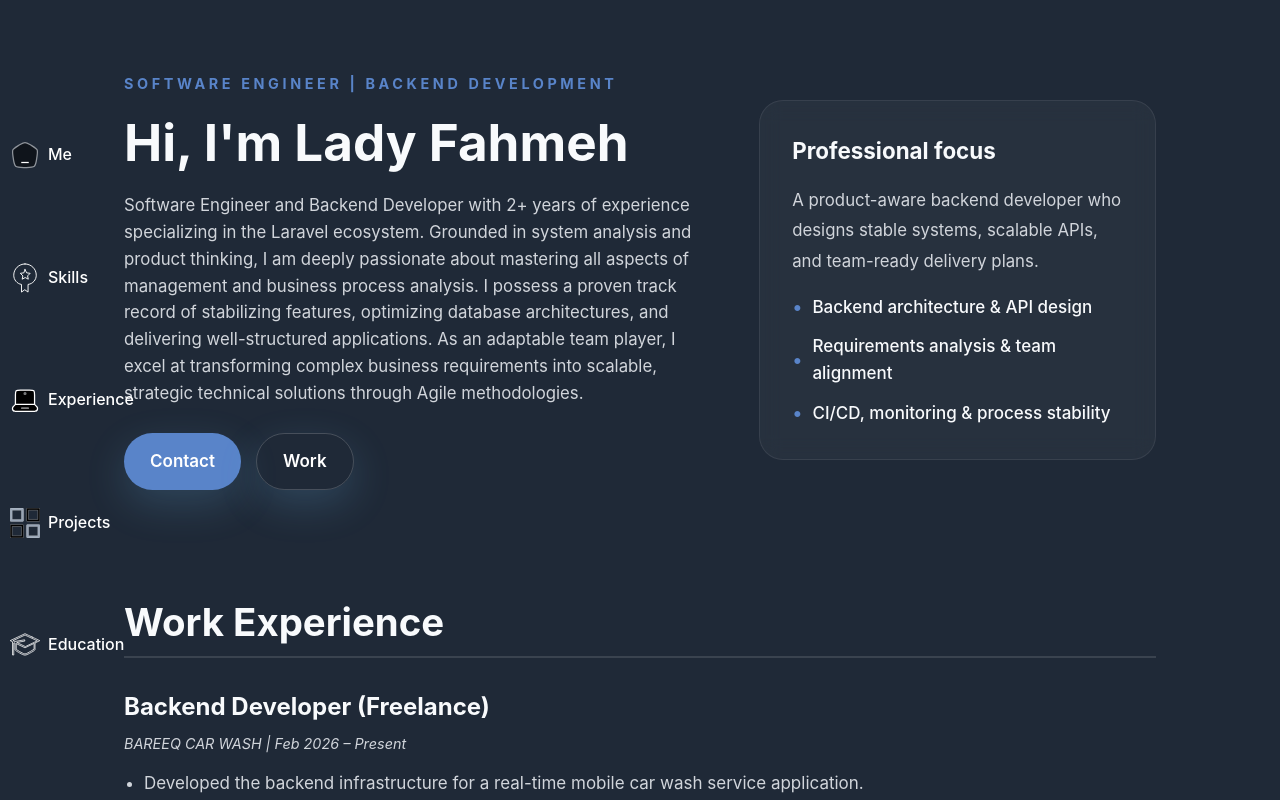
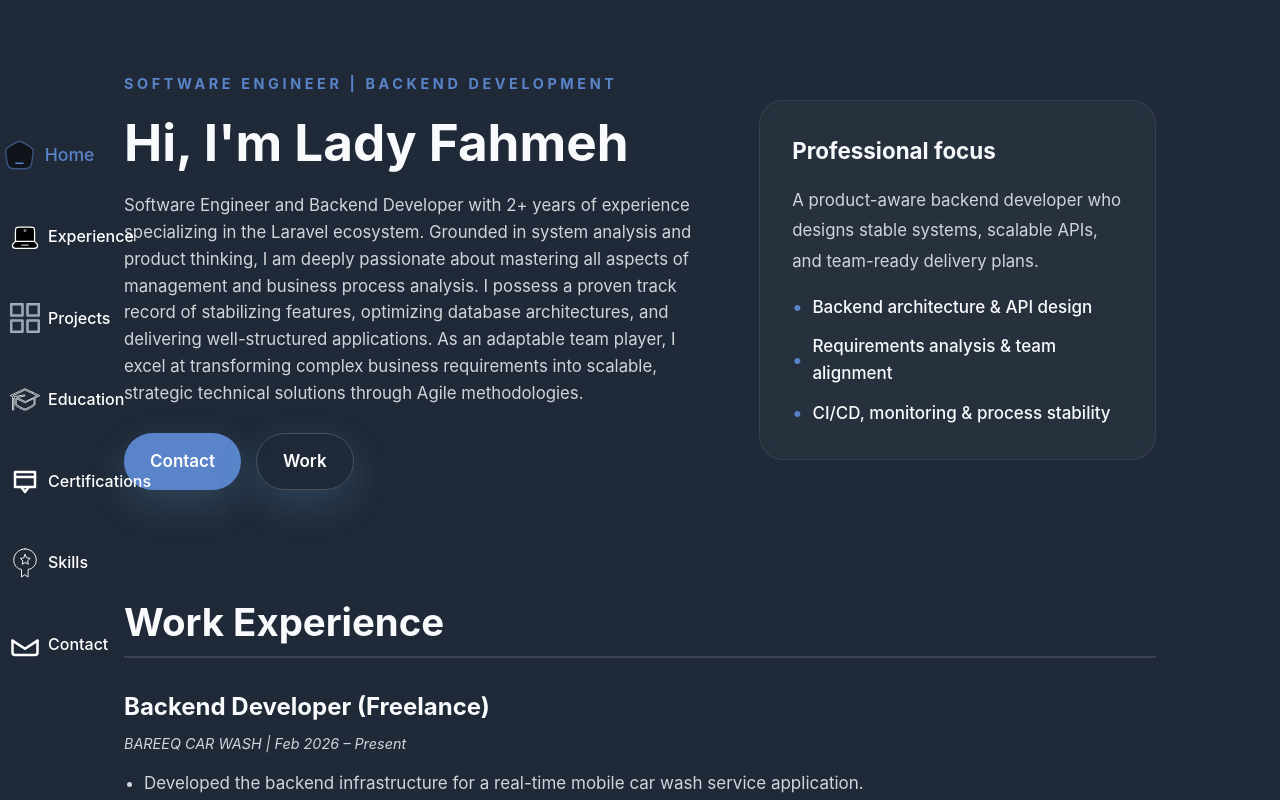
Before and after one commit to lady-fahmeh/portfolio, a plain HTML site: page index.html in a window 1280 px wide. Shown: the top 800 px of the page. Drawn offline with nearby package versions, Linux system fonts and the light colour scheme.

Commit message:
feat: Enhance navigation with active link highlighting and add new sections

```diff
--- a/css/style.css
+++ b/css/style.css
@@ -442,14 +442,22 @@ a:hover {
     transform 0.2s;
 }
 
+.side-nav a {
+  color: inherit;
+}
+
 .side-nav .nav-bar-item svg {
   width: 30px;
   height: 30px;
   stroke: currentColor;
 }
 
-.side-nav .nav-bar-item:hover {
+.side-nav .nav-bar-item:hover,
+.side-nav a.active .nav-bar-item {
   color: var(--primary-color);
+}
+
+.side-nav a.active .nav-bar-item {
   transform: scale(1.1);
 }
 
--- a/index.html
+++ b/index.html
@@ -13,87 +13,78 @@
 </head>
 
 <body>
-    <nav class="side-nav animate__animated animate__fadeIn" style="animation-delay: 1s;">
+        <nav class="side-nav animate__animated animate__fadeIn" style="animation-delay: 1s;">
         <a href="#header">
             <div class="nav-bar-item">
                 <svg width="30px" height="30px" viewBox="0 0 24 24">
-                    <path opacity="0.5"
-                        d="M2.36407 12.9579C1.98463 10.3208 1.79491 9.00229 2.33537 7.87495C2.87583 6.7476 4.02619 6.06234 6.32691 4.69181L7.71175 3.86687C9.80104 2.62229 10.8457 2 12 2C13.1543 2 14.199 2.62229 16.2882 3.86687L17.6731 4.69181C19.9738 6.06234 21.1242 6.7476 21.6646 7.87495C22.2051 9.00229 22.0154 10.3208 21.6359 12.9579L21.3572 14.8952C20.8697 18.2827 20.626 19.9764 19.451 20.9882C18.2759 22 16.5526 22 13.1061 22H10.8939C7.44737 22 5.72409 22 4.54903 20.9882C3.37396 19.9764 3.13025 18.2827 2.64284 14.8952L2.36407 12.9579Z" />
+                    <path opacity="0.5" d="M2.36407 12.9579C1.98463 10.3208 1.79491 9.00229 2.33537 7.87495C2.87583 6.7476 4.02619 6.06234 6.32691 4.69181L7.71175 3.86687C9.80104 2.62229 10.8457 2 12 2C13.1543 2 14.199 2.62229 16.2882 3.86687L17.6731 4.69181C19.9738 6.06234 21.1242 6.7476 21.6646 7.87495C22.2051 9.00229 22.0154 10.3208 21.6359 12.9579L21.3572 14.8952C20.8697 18.2827 20.626 19.9764 19.451 20.9882C18.2759 22 16.5526 22 13.1061 22H10.8939C7.44737 22 5.72409 22 4.54903 20.9882C3.37396 19.9764 3.13025 18.2827 2.64284 14.8952L2.36407 12.9579Z" />
                     <path d="M15 18H9" />
                 </svg>
-                <span>Me</span>
-
-            </div>
-        </a>
-        <a href="#skills">
-            <div class="nav-bar-item">
-                <svg width="30px" height="30px" viewBox="0 0 64 64" fill="none" stroke="currentColor" stroke-width="2"
-                    stroke-linecap="round" stroke-linejoin="round">
-                    <path
-                        d="M32 2C18.745 2 8 12.745 8 26c0 9.941 7.059 18.246 16.5 19.77V62l7-5 7 5V45.77C48.941 44.246 56 35.941 56 26 56 12.745 45.255 2 32 2z" />
-                    <path d="M32 14l3.5 7 7.5 1-5.5 5.5 1.5 7-6.5-3.5-6.5 3.5 1.5-7-5.5-5.5 7.5-1L32 14z" />
-                </svg>
-                <span>Skills</span>
-
+                <span>Home</span>
             </div>
         </a>
         <a href="#experience">
             <div class="nav-bar-item">
                 <svg width="30px" height="30px" viewBox="0 0 24 24">
-                    <path
-                        d="M19.6471 15.5357H4.35294M19.6471 15.5357V8C19.6471 6.11438 19.6471 5.17157 19.0613 4.58579C18.4755 4 17.5327 4 15.6471 4H8.35294C6.46732 4 5.52451 4 4.93873 4.58579C4.35294 5.17157 4.35294 6.11438 4.35294 8V15.5357M19.6471 15.5357L21.3911 17.3358C21.4356 17.3818 21.4579 17.4048 21.4787 17.4276C21.7998 17.7802 21.9843 18.2358 21.999 18.7124C22 18.7433 22 18.7753 22 18.8393C22 18.9885 22 19.0631 21.996 19.1261C21.9325 20.1314 21.1314 20.9325 20.1261 20.996C20.0631 21 19.9885 21 19.8393 21H4.16068C4.01148 21 3.93688 21 3.87388 20.996C2.86865 20.9325 2.06749 20.1314 2.00398 19.1261C2 19.0631 2 18.9885 2 18.8393C2 18.7753 2 18.7433 2.00096 18.7124C2.01569 18.2358 2.20022 17.7802 2.52127 17.4276C2.54208 17.4048 2.56438 17.3818 2.60888 17.3358L4.35294 15.5357" />
+                    <path d="M19.6471 15.5357H4.35294M19.6471 15.5357V8C19.6471 6.11438 19.6471 5.17157 19.0613 4.58579C18.4755 4 17.5327 4 15.6471 4H8.35294C6.46732 4 5.52451 4 4.93873 4.58579C4.35294 5.17157 4.35294 6.11438 4.35294 8V15.5357M19.6471 15.5357L21.3911 17.3358C21.4356 17.3818 21.4579 17.4048 21.4787 17.4276C21.7998 17.7802 21.9843 18.2358 21.999 18.7124C22 18.7433 22 18.7753 22 18.8393C22 18.9885 22 19.0631 21.996 19.1261C21.9325 20.1314 21.1314 20.9325 20.1261 20.996C20.0631 21 19.9885 21 19.8393 21H4.16068C4.01148 21 3.93688 21 3.87388 20.996C2.86865 20.9325 2.06749 20.1314 2.00398 19.1261C2 19.0631 2 18.9885 2 18.8393C2 18.7753 2 18.7433 2.00096 18.7124C2.01569 18.2358 2.20022 17.7802 2.52127 17.4276C2.54208 17.4048 2.56438 17.3818 2.60888 17.3358L4.35294 15.5357" />
                     <path opacity="0.5" d="M9.5 18.5H14.5" stroke-width="1.5" stroke-linecap="round" />
-                    <path opacity="0.5"
-                        d="M12.75 6.75C12.75 7.16421 12.4142 7.5 12 7.5C11.5858 7.5 11.25 7.16421 11.25 6.75C11.25 6.33579 11.5858 6 12 6C12.4142 6 12.75 6.33579 12.75 6.75Z"
-                        fill="#1C274C" />
+                    <path opacity="0.5" d="M12.75 6.75C12.75 7.16421 12.4142 7.5 12 7.5C11.5858 7.5 11.25 7.16421 11.25 6.75C11.25 6.33579 11.5858 6 12 6C12.4142 6 12.75 6.33579 12.75 6.75Z" fill="#1C274C" />
                 </svg>
                 <span>Experience</span>
-
             </div>
         </a>
         <a href="#projects">
             <div class="nav-bar-item">
                 <svg width="30px" height="30px" viewBox="0 0 117 117">
                     <g fill-rule="evenodd">
-                        <path
-                            d="M4.5,52.9 L48.8,52.9 C51.1,52.9 52.9,51.1 52.9,48.8 L52.9,4.5 C52.9,2.2 51.1,0.4 48.8,0.4 L4.5,0.4 C2.2,0.4 0.4,2.2 0.4,4.5 L0.4,48.8 C0.4,51 2.3,52.9 4.5,52.9 Z M8.6,8.6 L44.7,8.6 L44.7,44.7 L8.6,44.7 L8.6,8.6 Z"
-                            fill="#97a4b5" />
-                        <path
-                            d="M116.6,4.5 C116.6,2.2 114.8,0.4 112.5,0.4 L68.2,0.4 C65.9,0.4 64.1,2.2 64.1,4.5 L64.1,48.8 C64.1,51.1 65.9,52.9 68.2,52.9 L112.5,52.9 C114.8,52.9 116.6,51.1 116.6,48.8 L116.6,4.5 Z M108.4,44.7 L72.3,44.7 L72.3,8.6 L108.4,8.6 L108.4,44.7 Z" />
-                        <path
-                            d="M4.5,116.6 L48.8,116.6 C51.1,116.6 52.9,114.8 52.9,112.5 L52.9,68.2 C52.9,65.9 51.1,64.1 48.8,64.1 L4.5,64.1 C2.2,64.1 0.4,65.9 0.4,68.2 L0.4,112.5 C0.4,114.7 2.3,116.6 4.5,116.6 Z M8.6,72.3 L44.7,72.3 L44.7,108.4 L8.6,108.4 L8.6,72.3 Z" />
-                        <path
-                            d="M112.5,64.1 L68.2,64.1 C65.9,64.1 64.1,65.9 64.1,68.2 L64.1,112.5 C64.1,114.8 65.9,116.6 68.2,116.6 L112.5,116.6 C114.8,116.6 116.6,114.8 116.6,112.5 L116.6,68.2 C116.6,66 114.7,64.1 112.5,64.1 Z M108.4,108.4 L72.3,108.4 L72.3,72.3 L108.4,72.3 L108.4,108.4 Z"
-                            fill="#97a4b5" />
+                        <path d="M4.5,52.9 L48.8,52.9 C51.1,52.9 52.9,51.1 52.9,48.8 L52.9,4.5 C52.9,2.2 51.1,0.4 48.8,0.4 L4.5,0.4 C2.2,0.4 0.4,2.2 0.4,4.5 L0.4,48.8 C0.4,51 2.3,52.9 4.5,52.9 Z M8.6,8.6 L44.7,8.6 L44.7,44.7 L8.6,44.7 L8.6,8.6 Z" fill="#97a4b5" />
+                        <path d="M116.6,4.5 C116.6,2.2 114.8,0.4 112.5,0.4 L68.2,0.4 C65.9,0.4 64.1,2.2 64.1,4.5 L64.1,48.8 C64.1,51.1 65.9,52.9 68.2,52.9 L112.5,52.9 C114.8,52.9 116.6,51.1 116.6,48.8 L116.6,4.5 Z M108.4,44.7 L72.3,44.7 L72.3,8.6 L108.4,8.6 L108.4,44.7 Z" fill="#97a4b5" />
+                        <path d="M4.5,116.6 L48.8,116.6 C51.1,116.6 52.9,114.8 52.9,112.5 L52.9,68.2 C52.9,65.9 51.1,64.1 48.8,64.1 L4.5,64.1 C2.2,64.1 0.4,65.9 0.4,68.2 L0.4,112.5 C0.4,114.7 2.3,116.6 4.5,116.6 Z M8.6,72.3 L44.7,72.3 L44.7,108.4 L8.6,108.4 L8.6,72.3 Z" fill="#97a4b5" />
+                        <path d="M112.5,64.1 L68.2,64.1 C65.9,64.1 64.1,65.9 64.1,68.2 L64.1,112.5 C64.1,114.8 65.9,116.6 68.2,116.6 L112.5,116.6 C114.8,116.6 116.6,114.8 116.6,112.5 L116.6,68.2 C116.6,66 114.7,64.1 112.5,64.1 Z M108.4,108.4 L72.3,108.4 L72.3,72.3 L108.4,72.3 L108.4,108.4 Z" fill="#97a4b5" />
+                    </g>
                 </svg>
-
-
                 <span>Projects</span>
-
             </div>
         </a>
         <a href="#education">
             <div class="nav-bar-item">
                 <svg width="30px" height="30px" viewBox="0 0 24 24">
                     <defs>
-                        <style>
-                            .education-cls {
-                                fill: none;
-                                stroke: currentColor;
-                                stroke-linecap: round;
-                                stroke-linejoin: round;
-                                stroke-width: .6px;
-                            }
-                        </style>
+                        <style>.education-cls { fill: none; stroke: currentColor; stroke-linecap: round; stroke-linejoin: round; stroke-width: .6px; }</style>
                     </defs>
-                    <path class="education-cls"
-                        d="M17.673 5.606a3326.02 3326.02 0 0 1-5.671-2.674L.138 8.524l2.03.98L2 9.531V20h1v-9.626l.72-.124.28.135v5.288c0 .914 5.206 3.533 6.249 4.049a3.89 3.89 0 0 0 3.48-.026C20 16.486 20 15.895 20 15.673v-5.288l3.854-1.857s-3.8-1.801-6.181-2.922zM19 15.504a51.526 51.526 0 0 1-5.726 3.302 2.884 2.884 0 0 1-2.582.02A40.184 40.184 0 0 1 5 15.521v-4.655l7 3.373 7-3.373zm-7-2.373L5.416 9.958l6.469-1.115-.17-.987-7.85 1.354-1.403-.676 9.537-4.495c.825.393 8.523 4.014 9.542 4.494z" />
+                    <path class="education-cls" d="M17.673 5.606a3326.02 3326.02 0 0 1-5.671-2.674L.138 8.524l2.03.98L2 9.531V20h1v-9.626l.72-.124.28.135v5.288c0 .914 5.206 3.533 6.249 4.049a3.89 3.89 0 0 0 3.48-.026C20 16.486 20 15.895 20 15.673v-5.288l3.854-1.857s-3.8-1.801-6.181-2.922zM19 15.504a51.526 51.526 0 0 1-5.726 3.302 2.884 2.884 0 0 1-2.582.02A40.184 40.184 0 0 1 5 15.521v-4.655l7 3.373 7-3.373zm-7-2.373L5.416 9.958l6.469-1.115-.17-.987-7.85 1.354-1.403-.676 9.537-4.495c.825.393 8.523 4.014 9.542 4.494z" />
                 </svg>
                 <span>Education</span>
-
             </div>
         </a>
-
+        <a href="#certifications">
+            <div class="nav-bar-item">
+                <svg width="30px" height="30px" viewBox="0 0 24 24" fill="none" stroke="currentColor" stroke-width="2" stroke-linecap="round" stroke-linejoin="round">
+                    <path d="M4 4h16v12H4z" />
+                    <path d="M4 8h16" />
+                    <path d="M9 16l3 4 3-4" />
+                </svg>
+                <span>Certifications</span>
+            </div>
+        </a>
+        <a href="#skills">
+            <div class="nav-bar-item">
+                <svg width="30px" height="30px" viewBox="0 0 64 64" fill="none" stroke="currentColor" stroke-width="2" stroke-linecap="round" stroke-linejoin="round">
+                    <path d="M32 2C18.745 2 8 12.745 8 26c0 9.941 7.059 18.246 16.5 19.77V62l7-5 7 5V45.77C48.941 44.246 56 35.941 56 26 56 12.745 45.255 2 32 2z" />
+                    <path d="M32 14l3.5 7 7.5 1-5.5 5.5 1.5 7-6.5-3.5-6.5 3.5 1.5-7-5.5-5.5 7.5-1L32 14z" />
+                </svg>
+                <span>Skills</span>
+            </div>
+        </a>
+        <a href="#contact">
+            <div class="nav-bar-item">
+                <svg width="30px" height="30px" viewBox="0 0 24 24" fill="none" stroke="currentColor" stroke-width="2" stroke-linecap="round" stroke-linejoin="round">
+                    <path d="M22 8.5V18a2 2 0 0 1-2 2H4a2 2 0 0 1-2-2V8.5" />
+                    <polyline points="22 8.5 12 15 2 8.5" />
+                </svg>
+                <span>Contact</span>
+            </div>
+        </a>
     </nav>
     <div class="container">
         <header class="header" id="header"></header>
--- a/js/main.js
+++ b/js/main.js
@@ -107,6 +107,30 @@ document.addEventListener("DOMContentLoaded", () => {
      <a href="mailto:${profileData.linkedIn}" class="btn js-scroll">LinkedIn</a>`;
 
   document.getElementById("footer").innerHTML = `<p>${profileData.footer}</p>`;
+
+  const navLinks = document.querySelectorAll(".side-nav a");
+  const scrollSections = document.querySelectorAll("#header, section");
+
+  const navObserver = new IntersectionObserver(
+    (entries) => {
+      entries.forEach((entry) => {
+        const id = entry.target.id;
+        const link = document.querySelector(`.side-nav a[href="#${id}"]`);
+        if (!link) return;
+
+        if (entry.isIntersecting) {
+          navLinks.forEach((navItem) => navItem.classList.remove("active"));
+          link.classList.add("active");
+        }
+      });
+    },
+    {
+      threshold: 0.5,
+    },
+  );
+
+  scrollSections.forEach((section) => navObserver.observe(section));
+
   window.addSkillItem = (item) => {
     const skillsList = document.querySelector(".skills-list");
     if (!skillsList) return;
```
